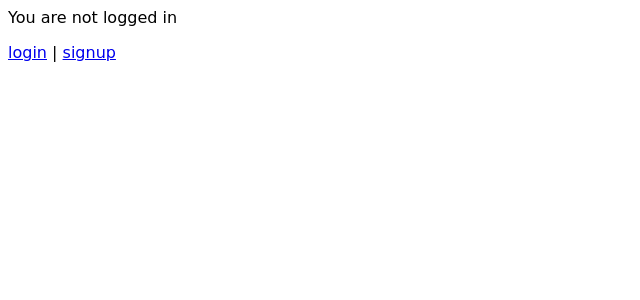
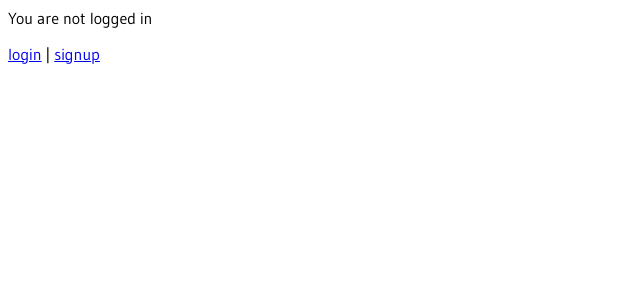
Before and after one commit to Kanito22/fifa18, a Django app: page /polls/ in a window 1280 px wide. Shown: the top 300 px of the page, without its empty margins (0-640 px from the left). Run offline with Django 3.2, Linux system fonts and the light colour scheme; data that the repository does not hold is empty.

Commit message:
change font

```diff
--- a/polls/static/polls/style.css
+++ b/polls/static/polls/style.css
@@ -1,5 +1,5 @@
 * {
-    font-family: "Comic Sans MS", cursive, sans-serif;
+    font-family: 'Gudea';
 }
 
 table {
--- a/polls/templates/polls/detail.html
+++ b/polls/templates/polls/detail.html
@@ -3,6 +3,8 @@
 <link rel="stylesheet" type="text/css" href="{% static 'polls/style.css' %}" />
 
 <meta name="viewport" content="width=device-width, initial-scale=1.0">
+
+<link href='https://fonts.googleapis.com/css?family=Gudea' rel='stylesheet'>
 
 <h1>{{ question.team1 }}-{{ question.team2 }}</h1>
 
--- a/polls/templates/polls/index.html
+++ b/polls/templates/polls/index.html
@@ -3,6 +3,8 @@
 <link rel="stylesheet" type="text/css" href="{% static 'polls/style.css' %}" />
 
 <meta name="viewport" content="width=device-width, initial-scale=1.0">
+
+<link href='https://fonts.googleapis.com/css?family=Gudea' rel='stylesheet'>
 
 {% if user.is_authenticated %}
     <h3>Bienvenido {{ user.username }}!</h3>
```
